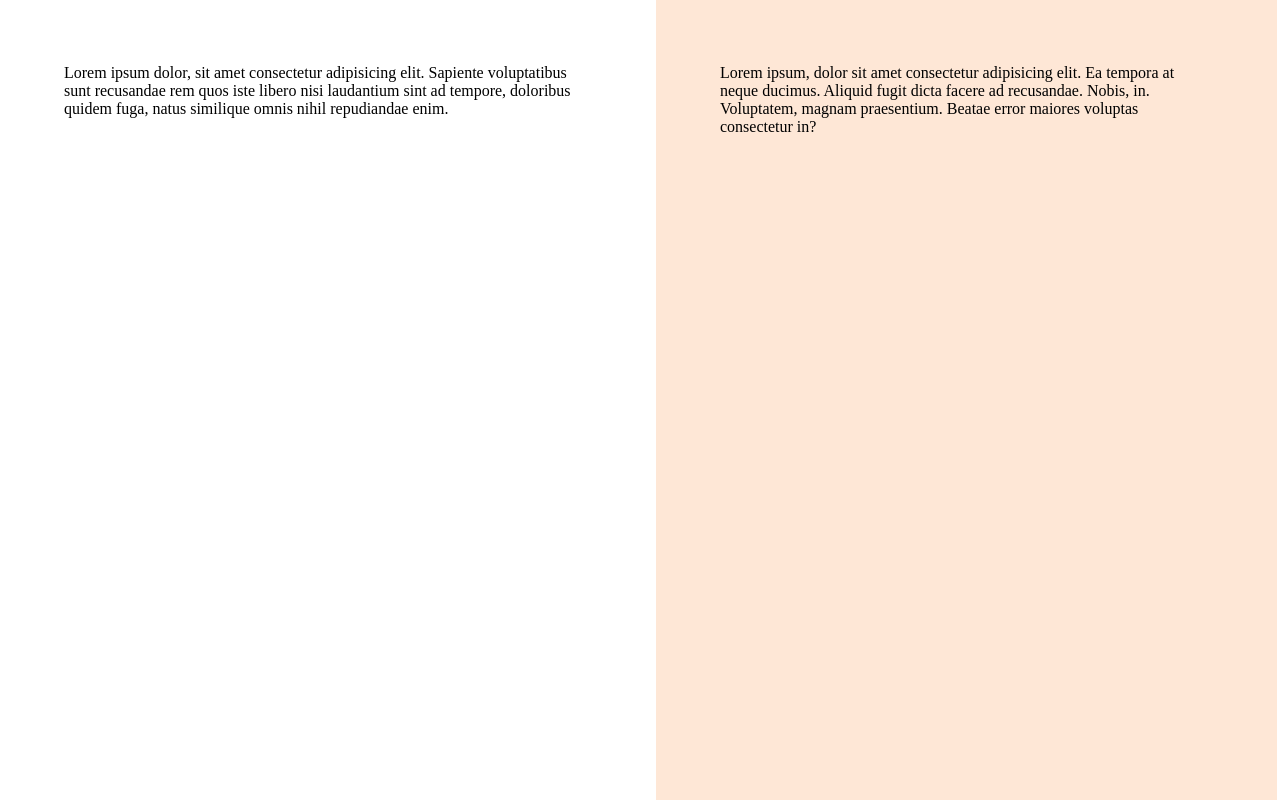
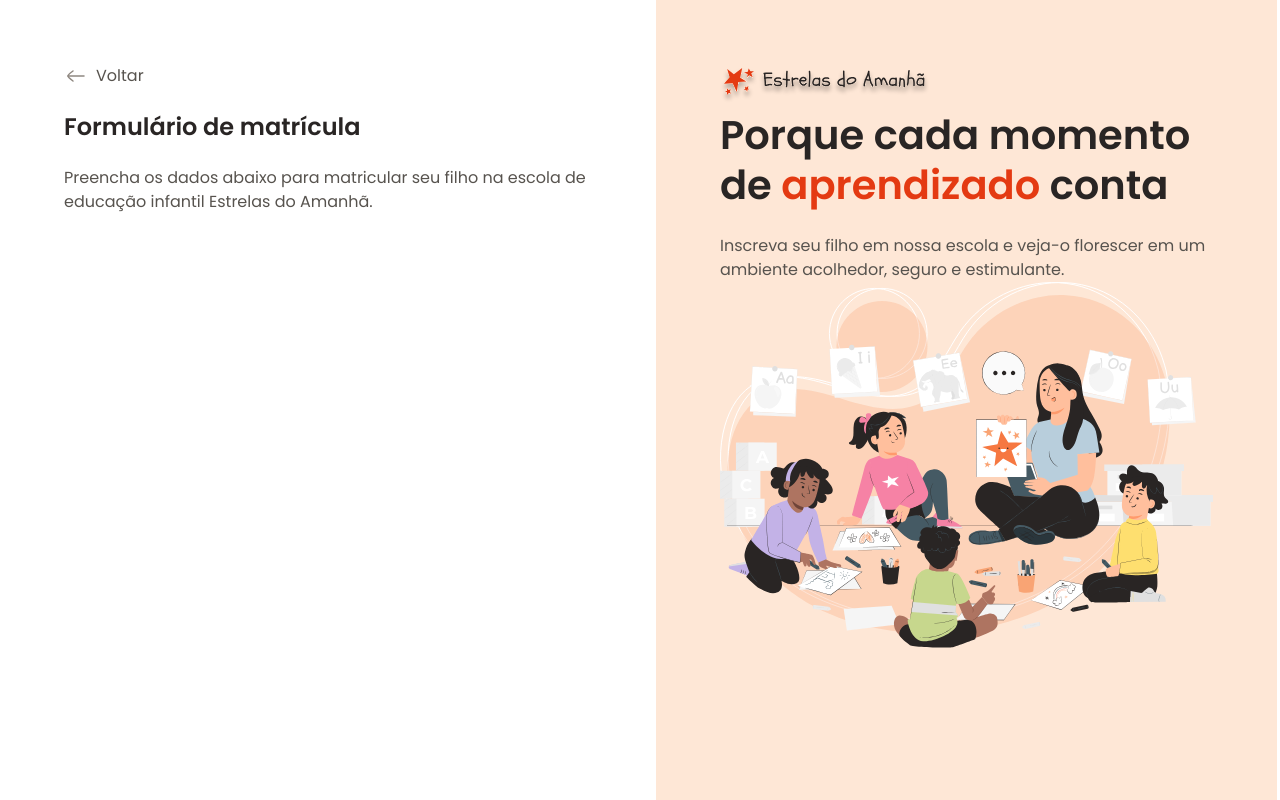
Before and after one commit to rubensalves64/FormularioDeMatricula, a plain HTML site: page index.html in a window 1280 px wide. Drawn offline with Linux system fonts and the light colour scheme.

Commit message:
Conteudo aside e inicial do main

```diff
--- a/index.html
+++ b/index.html
@@ -17,19 +17,33 @@
     <div id="app">
       <main>
         <div class="main-container">
-          Lorem ipsum dolor, sit amet consectetur adipisicing elit. Sapiente
-          voluptatibus sunt recusandae rem quos iste libero nisi laudantium sint
-          ad tempore, doloribus quidem fuga, natus similique omnis nihil
-          repudiandae enim.
+          <div class="back">
+            <img src="assets/icons/arrow-left-02.svg" alt="" />
+            <span>Voltar</span>
+          </div>
+          <h1>Formulário de matrícula</h1>
+          <p>
+            Preencha os dados abaixo para matricular seu filho na escola de
+            educação infantil Estrelas do Amanhã.
+          </p>
         </div>
       </main>
 
       <aside>
         <div class="aside-container">
-          Lorem ipsum, dolor sit amet consectetur adipisicing elit. Ea tempora
-          at neque ducimus. Aliquid fugit dicta facere ad recusandae. Nobis, in.
-          Voluptatem, magnam praesentium. Beatae error maiores voluptas
-          consectetur in?
+          <header>
+            <img src="assets/icons/logo.svg" alt="" />
+            <h2>
+              Porque cada momento de
+              <span>aprendizado</span>
+              conta
+            </h2>
+            <p>
+              Inscreva seu filho em nossa escola e veja-o florescer em um
+              ambiente acolhedor, seguro e estimulante.
+            </p>
+          </header>
+          <img src="assets/Illustration.svg" alt="" />
         </div>
       </aside>
     </div>
--- a/styles/global.css
+++ b/styles/global.css
@@ -22,4 +22,14 @@
 }
 body {
   overflow: hidden;
+  font: var(--text);
+  color: var(--text-secondary);
 }
+h1,
+h2 {
+  color: var(--text-primary);
+}
+img {
+  max-width: 100%;
+  height: auto;
+}
--- a/styles/layout.css
+++ b/styles/layout.css
@@ -15,6 +15,18 @@ main {
     max-width: 33rem;
     margin-left: auto;
   }
+
+  & .back {
+    display: flex;
+    align-items: center;
+    gap: 0.5rem;
+    margin-bottom: 1.5rem;
+  }
+
+  & h1 {
+    font: 600 1.5rem/1.25 var(--font-family);
+    margin-bottom: 1.5rem;
+  }
 }
 aside {
   background-color: var(--surface-secondary);
@@ -22,5 +34,16 @@ aside {
 
   & .aside-container {
     max-width: 31rem;
+    & > img {
+      width: 100%;
+    }
+  }
+  & h2 {
+    font: 600 2.5rem/1.25 var(--font-family);
+    margin-bottom: 1.5rem;
+
+    & span {
+      color: var(--text-highlight);
+    }
   }
 }
```
Also changed, not shown: assets/icons/logo.svg (added), assets/icons/logo.svg.svg (deleted).
